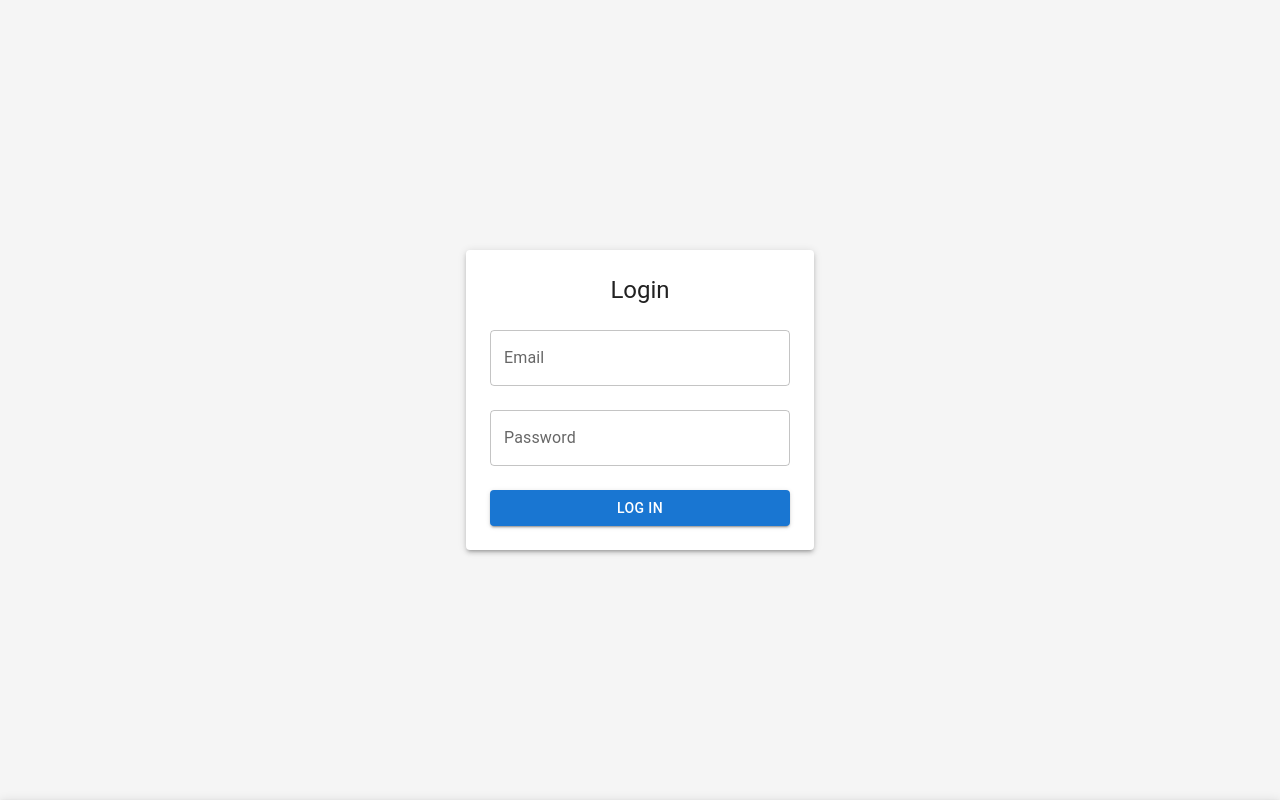
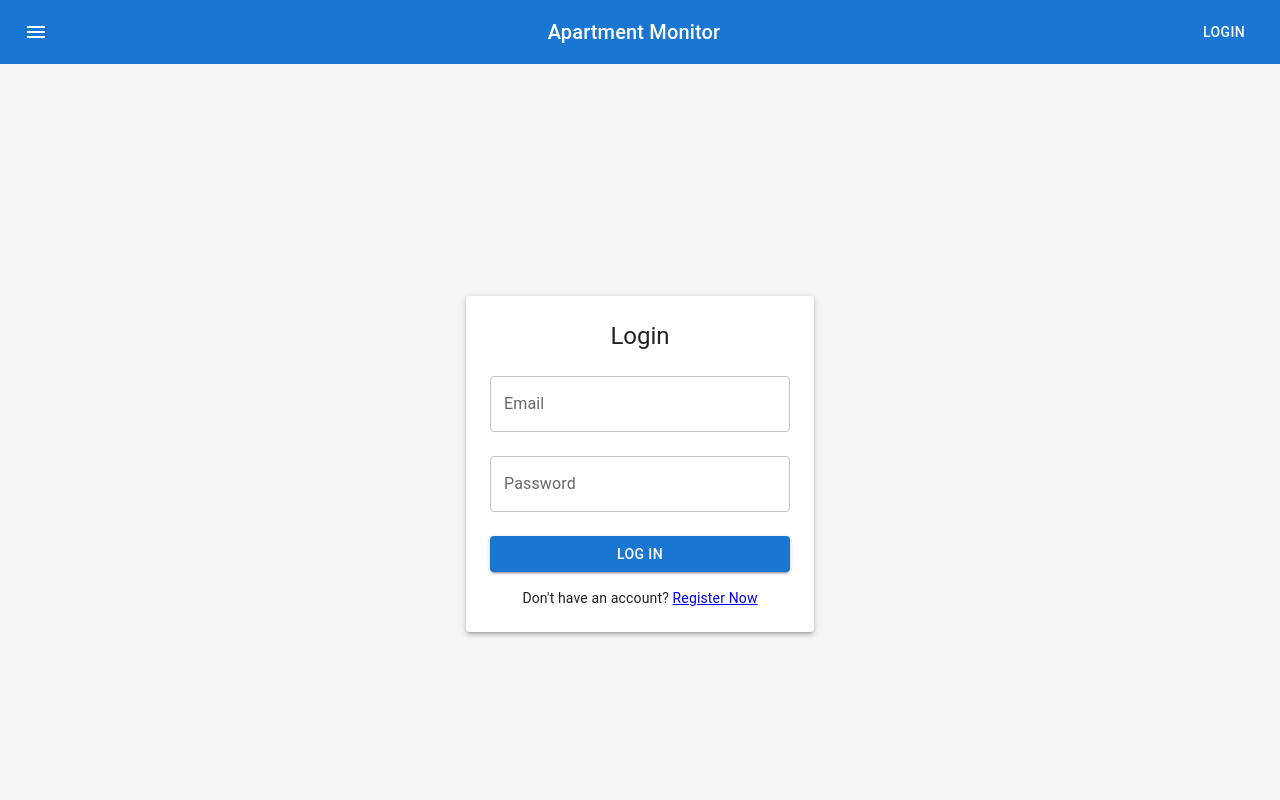
Before and after one commit to aloisorozco/ApartmentMonitor, a React (Create React App) app in the folder frontend/: page /login in a window 1280 px wide. Shown: the top 800 px of the page. Built offline with nearby package versions, Linux system fonts and the light colour scheme; the HTML template or start-up script is replaced by a standard one.

Commit message:
Added routing and login/register
secure routing authentication
login page
register page

```diff
--- a/frontend/package.json
+++ b/frontend/package.json
@@ -46,6 +46,7 @@
     "install": "^0.13.0",
     "npm": "^11.1.0",
     "postcss": "^8.5.1",
+    "react-router-dom": "^7.1.5",
     "tailwindcss": "^4.0.3"
   }
 }
--- a/frontend/src/App.js
+++ b/frontend/src/App.js
@@ -1,16 +1,28 @@
 import React from 'react'
 
 import './App.css';
-import SignIn from './LoginPage/SignIn'
+import Login from './Login/Login'
 import HeaderComponent from './HeaderComponent';
 import MonitorPage from './MonitorPage/MonitorPage';
+import Register from './Login/Register';
+import PrivateRoute from './PrivateRoute'
+import { BrowserRouter as Router, Route, Routes } from 'react-router-dom';
 
 function App() {
   return (
     <div className="App">
-      <SignIn />
       <HeaderComponent />
-      <MonitorPage />
+      <Router>
+        <Routes>
+        <Route exact path='/' element={<PrivateRoute/>}>
+            <Route exact path='/' element={<MonitorPage/>}/>
+        </Route>
+        <Route exact path='/login' element={<Login/>}/>
+        <Route exact path='/register' element={<Register />} />
+        </Routes>
+
+
+    </Router>
     </div>
   );
 }
--- /dev/null
+++ b/frontend/src/Login/Login.jsx
@@ -0,0 +1,77 @@
+import React, { useState } from 'react';
+import { TextField, Button, Box, Typography, Paper } from '@mui/material';
+import { Link } from 'react-router-dom'
+
+
+const Login = () => {
+  const [email, setEmail] = useState('');
+  const [password, setPassword] = useState('');
+
+  const handleSubmit = (event) => {
+    event.preventDefault();
+    // Handle form submission (e.g., validation, API call, etc.)
+    setEmail("")
+    setPassword("")
+    console.log('Email:', email);
+    console.log('Password:', password);
+  };
+
+  return (
+    <Box
+      display="flex"
+      justifyContent="center"
+      alignItems="center"
+      height="100vh"
+      bgcolor="#f5f5f5"
+    >
+      <Paper elevation={3} sx={{ padding: 3, width: 300 }}>
+        <Typography variant="h5" align="center" gutterBottom>
+          Login
+        </Typography>
+        <form onSubmit={handleSubmit}>
+          <TextField
+            label="Email"
+            type="email"
+            variant="outlined"
+            fullWidth
+            margin="normal"
+            value={email}
+            onChange={(e) => setEmail(e.target.value)}
+          />
+          <TextField
+            label="Password"
+            type="password"
+            variant="outlined"
+            fullWidth
+            margin="normal"
+            value={password}
+            onChange={(e) => setPassword(e.target.value)}
+          />
+          <Button
+            type="submit"
+            variant="contained"
+            color="primary"
+            fullWidth
+            sx={{ marginTop: 2 }}
+          >
+            Log In
+          </Button>
+        </form>
+
+        <Box sx={{ textAlign: 'center', marginTop: 2 }}>
+          <Typography variant="body2">
+            Don't have an account?{' '}
+            <Link to={`/register`} underline="hover">
+              Register Now
+            </Link>
+          </Typography>
+        </Box>
+
+
+
+      </Paper>
+    </Box>
+  );
+};
+
+export default Login;
--- a/frontend/src/LoginPage/SignIn.jsx
+++ b/frontend/src/Login/Register.jsx
@@ -1,13 +1,19 @@
 import React, { useState } from 'react';
 import { TextField, Button, Box, Typography, Paper } from '@mui/material';
 
-const SignIn = () => {
+
+
+const Register = () => {
   const [email, setEmail] = useState('');
   const [password, setPassword] = useState('');
+  const [firstName, setFirstName] = useState('');
+  const [lastName, setLastName] = useState('');
 
   const handleSubmit = (event) => {
     event.preventDefault();
     // Handle form submission (e.g., validation, API call, etc.)
+    setEmail("")
+    setPassword("")
     console.log('Email:', email);
     console.log('Password:', password);
   };
@@ -22,9 +28,27 @@ const SignIn = () => {
     >
       <Paper elevation={3} sx={{ padding: 3, width: 300 }}>
         <Typography variant="h5" align="center" gutterBottom>
-          Login
+          Register
         </Typography>
         <form onSubmit={handleSubmit}>
+        <TextField
+            label="First Name"
+            type="firstName"
+            variant="outlined"
+            fullWidth
+            margin="normal"
+            value={firstName}
+            onChange={(e) => setFirstName(e.target.value)}
+          />
+          <TextField
+            label="Last Name"
+            type="lastName"
+            variant="outlined"
+            fullWidth
+            margin="normal"
+            value={lastName}
+            onChange={(e) => setLastName(e.target.value)}
+          />
           <TextField
             label="Email"
             type="email"
@@ -58,4 +82,4 @@ const SignIn = () => {
   );
 };
 
-export default SignIn;
+export default Register;
--- /dev/null
+++ b/frontend/src/PrivateRoute.js
@@ -0,0 +1,12 @@
+import React from 'react';
+import { Navigate, Outlet } from 'react-router-dom';
+
+const PrivateRoute = () => {
+    const auth = null; // determine if authorized, from context or however you're doing it
+
+    // If authorized, return an outlet that will render child elements
+    // If not, return element that will navigate to login page
+    return auth ? <Outlet /> : <Navigate to="/login" />;
+}
+
+export default PrivateRoute
```
Also changed, not shown: 2 other files (tests, documents, lock files or other folders).
